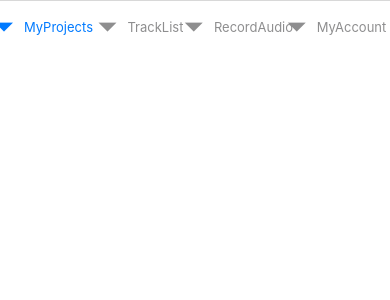
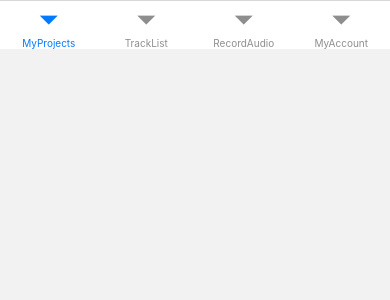
Before and after one commit to yoshiydp/ReactNativeAppSample, a React Native app: screen /MainTabBar in a window 390 px wide. Shown: the top 300 px of the page. Built offline with nearby package versions, Linux system fonts and the light colour scheme.

Commit message:
Update App

```diff
--- a/package.json
+++ b/package.json
@@ -25,6 +25,7 @@
     "react-native-screens": "^3.17.0",
     "react-native-svg": "^13.4.0",
     "react-native-svg-transformer": "^1.0.0",
+    "react-router-native": "^6.4.3",
     "sass": "^1.55.0",
     "tsconfig-paths": "^4.1.0",
     "typed-scss-modules": "^7.0.1"
--- a/src/App.tsx
+++ b/src/App.tsx
@@ -1,25 +1,7 @@
 import 'react-native-gesture-handler';
 import React, {type PropsWithChildren, useEffect} from 'react';
-import {
-  SafeAreaView,
-  ScrollView,
-  StatusBar,
-  Text,
-  useColorScheme,
-  View,
-} from 'react-native';
 import { NavigationContainer } from '@react-navigation/native';
-import { createStackNavigator } from '@react-navigation/stack';
-
-const Stack = createStackNavigator();
-
-// Screens
-import LoadingScreen from './screens/Loading';
-import LoginScreen from './screens/Login';
-import SignUpScreen from './screens/SignUp';
-
-// Components
-import MainTabBar from './components/organisms/MainTabBar';
+import StackNavigator from './navigators/StackNavigator';
 
 const App = () => {
 
@@ -28,22 +10,7 @@ const App = () => {
 
   return (
     <NavigationContainer>
-      <MainTabBar />
-      {/* <Stack.Navigator
-        screenOptions={{ headerShown: false }}>
-        <Stack.Screen
-          name="Loading"
-          component={ LoadingScreen }
-        />
-        <Stack.Screen
-          name="Login"
-          component={ LoginScreen }
-        />
-        <Stack.Screen
-          name="SignUp"
-          component={ SignUpScreen }
-        />
-      </Stack.Navigator> */}
+      <StackNavigator />
     </NavigationContainer>
   );
 };
--- a/src/components/templates/MainScreen/index.tsx
+++ b/src/components/templates/MainScreen/index.tsx
@@ -23,7 +23,11 @@ const MainScreen = (props: Props) => {
         title={ props.title }
       />
       <ScrollView>
-        <Button title="RecordAudio" onPress={() => props.navigation.navigate('RecordAudio')} />
+        <Button title="NewProject" onPress={() => props.navigation.navigate('NewProject')} />
+        <Button title="NewTrack" onPress={() => props.navigation.navigate('NewTrack')} />
+        <Button title="EditTrack" onPress={() => props.navigation.navigate('EditTrack')} />
+        <Button title="EditMyAccount" onPress={() => props.navigation.navigate('EditMyAccount')} />
+        <Button title="PasswordReset" onPress={() => props.navigation.navigate('PasswordReset')} />
         {/* <View style={styles.block }></View> */}
       </ScrollView>
     </View>
--- a/src/constants/text.ts
+++ b/src/constants/text.ts
@@ -1,7 +1,7 @@
 // APP
 export const APP_NAME = 'Lyrics';
 
-// TITLE
+// MAIN SCREEN TITLE
 export const TITLE_MY_PROJECTS = 'My Projects';
 export const TITLE_TRACK_LIST = 'Track List';
 export const TITLE_RECORD_AUDIO = 'Record Audio';
@@ -9,5 +9,12 @@ export const TITLE_MY_ACCOUNT = 'My Account';
 export const TITLE_LOGIN = 'Login';
 export const TITLE_SIGNUP = 'Sign Up';
 
+// LOWER SCREEN TITLE
+export const TITLE_NEW_PROJECT = 'New Project';
+export const TITLE_NEW_TRACK = 'New Track';
+export const TITLE_EDIT_TRACK = 'Edit Track';
+export const TITLE_EDIT_MY_ACCOUNT = 'Edit My Account';
+export const TITLE_PASSWORD_RESET = 'Password Reset';
+
 // PLACEHOLDER
 export const PLACEHOLDER_INPUT_SEARCH = '検索';
```
Also changed, not shown: 1 other file (tests, documents, lock files or other folders).
